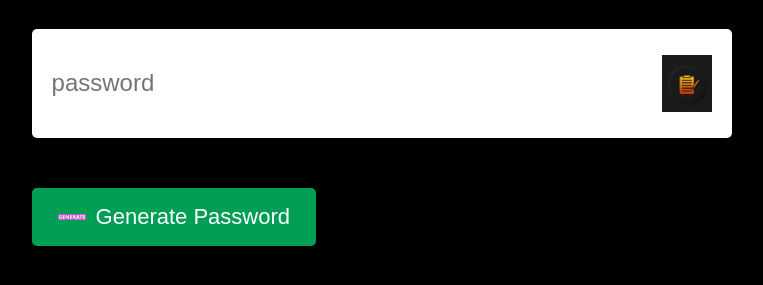
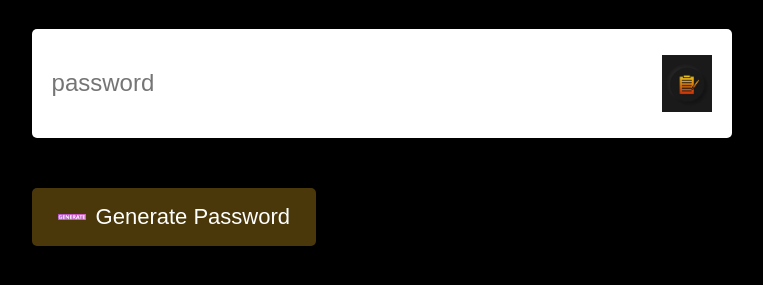
Before and after one commit to KshitijShresth29/Password-Generator, a plain HTML site: page index.html in a window 1280 px wide. Shown: the part 279-564 px from the top of the page, without its empty margins (122-885 px from the left). Drawn offline with Linux system fonts and the light colour scheme.

Commit message:
Update style.css

```diff
--- a/style.css
+++ b/style.css
@@ -50,7 +50,7 @@ body{
 .container button{
     border: 0;
     outline: 0;
-    background: #019f55;
+    background: rgba(241, 183, 35, 0.304);
     color: #fff;
     font-size: 22px;
     font-weight: 300;
```
